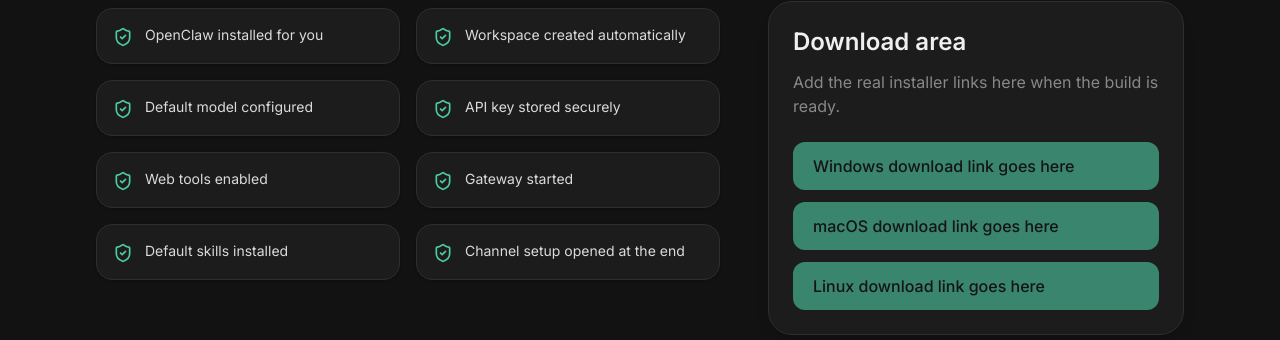
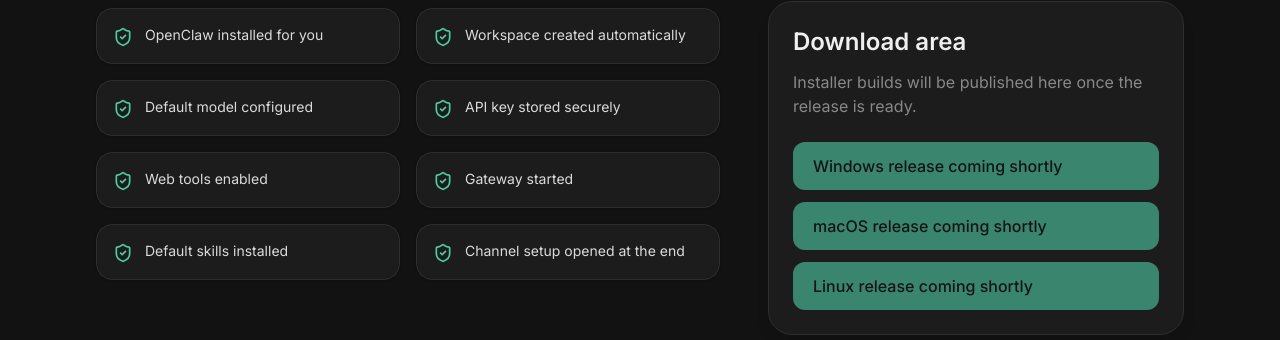
Before and after one commit to Clawmatic/clawmatic, a Next.js app: page /installer in a window 1280 px wide. Shown: the part 612-952 px from the top of the page. Built offline with nearby package versions, Linux system fonts and the light colour scheme.

Commit message:
Polish installer download placeholders

```diff
--- a/src/app/installer/page.tsx
+++ b/src/app/installer/page.tsx
@@ -129,17 +129,17 @@
             <div className="rounded-3xl border border-border bg-card p-6 shadow-lg" id="download">
               <h2 className="text-2xl font-semibold mb-3">Download area</h2>
               <p className="text-muted-foreground mb-6">
-                Add the real installer links here when the build is ready.
+                Installer builds will be published here once the release is ready.
               </p>
               <div className="space-y-3">
                 <button className="w-full rounded-xl bg-primary px-5 py-3 text-primary-foreground font-medium opacity-60 cursor-not-allowed text-left">
-                  Windows download link goes here
+                  Windows release coming shortly
                 </button>
                 <button className="w-full rounded-xl bg-primary px-5 py-3 text-primary-foreground font-medium opacity-60 cursor-not-allowed text-left">
-                  macOS download link goes here
+                  macOS release coming shortly
                 </button>
                 <button className="w-full rounded-xl bg-primary px-5 py-3 text-primary-foreground font-medium opacity-60 cursor-not-allowed text-left">
-                  Linux download link goes here
+                  Linux release coming shortly
                 </button>
               </div>
             </div>
```
